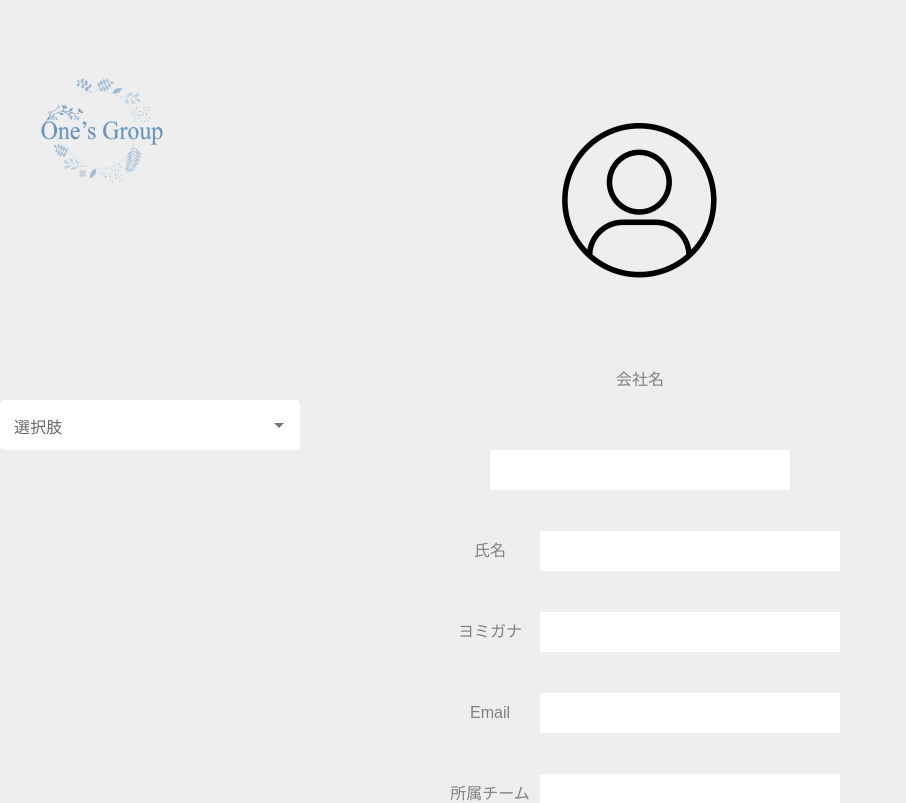
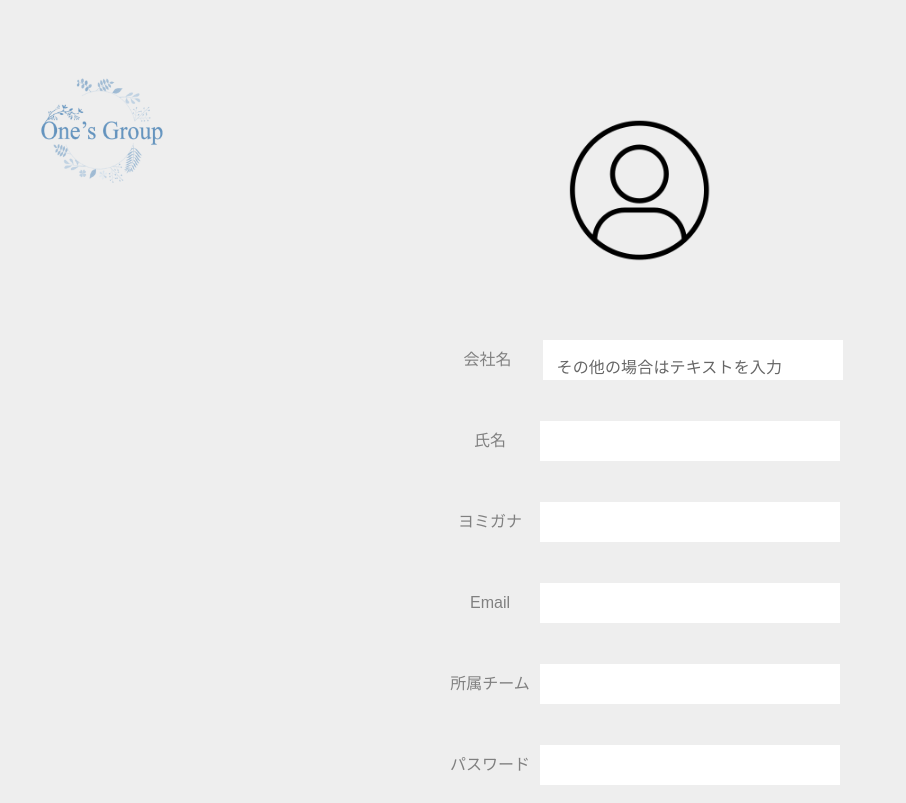
Before and after one commit to YokoiMinami/ones_attendance_windows, a React (Create React App) app in the folder user-management-Yokoi/fe/: page /new_account in a window 1280 px wide. Shown: the top 803 px of the page, without its empty margins (0-906 px from the left). Built offline with nearby package versions, Linux system fonts and the light colour scheme.

Commit message:
会社名プルダウン実装

```diff
--- a/user-management-Yokoi/fe/src/components/NewAccount/NewAccountAfter.js
+++ b/user-management-Yokoi/fe/src/components/NewAccount/NewAccountAfter.js
@@ -43,22 +43,18 @@ const NewAccountAfter = () => {
         <img src={AccountLogo} alt="Account" style={{ width: '200px', height: '200px', objectFit: 'cover' }} />
       </div>
       <p id='account_after_text'> アカウント登録が完了しました！</p>
-        <div class="new_container">
-          <div class="new_row">
-              <div class="label">ID:</div>
-              <div class="value">{userData.id}</div>
+        <div className="new_container">
+          <div className="new_row">
+              <div className="label">ID:</div>
+              <div className="value">{userData.id}</div>
           </div>
-          <div class="new_row">
-              <div class="label">氏名:</div>
-              <div class="value">{userData.fullname}</div>
+          <div className="new_row">
+              <div className="label">氏名:</div>
+              <div className="value">{userData.fullname}</div>
           </div>
-          <div class="new_row">
-              <div class="label">Email:</div>
-              <div class="value">{userData.email}</div>
-          </div>
-          <div class="new_row">
-              <div class="label">電話番号:</div>
-              <div class="value">{userData.phone}</div>
+          <div className="new_row">
+              <div className="label">Email:</div>
+              <div className="value">{userData.email}</div>
           </div>
             <Button onClick={handleClick1} className='after_button'>ログインページ</Button>
       </div>
--- a/user-management-Yokoi/fe/src/components/NewAccount/NewAccountPage.js
+++ b/user-management-Yokoi/fe/src/components/NewAccount/NewAccountPage.js
@@ -9,20 +9,27 @@ import { TextField, Autocomplete } from '@mui/material';
 const NewAccountPage = (props) => {
 
   const options = [
-    { label: 'Option 1', value: '1' },
-    { label: 'Option 2', value: '2' },
-    { label: 'Option 3', value: '3' },
+    { label: 'OBM', value: 'OBM' },
+    { label: 'OCF', value: 'OCF' },
+    { label: 'QFW', value: 'QFW' },
+    { label: 'QAT', value: 'QAT' },
+    { label: 'QTR', value: 'QTR' },
+    { label: 'QRL', value: 'QRL' },
+    { label: 'VQT', value: 'VQT' },
+    { label: 'QON', value: 'QON' },
+    { label: 'QFL', value: 'QFL' },
+    { label: 'QCT', value: 'QCT' },
   ];
 
   const [company_state, setCompanyState] = React.useState({ company: '' });
 
-  const companyOnChange = (event) => {
-    setState({ ...state, [event.target.name]: event.target.value });
+  const companyOnChange = (event, value) => {
+    setCompanyState({ company: value ? value.label : '' });
   };
 
   const [state, setState] = useState({
     id: 0,
-    company: '',
+    // company: '',
     fullname: '',
     kananame: '',
     email: '',
@@ -40,7 +47,7 @@ const NewAccountPage = (props) => {
 
   const validateForm = () => {
     const newErrors = {};
-    if (!state.company) newErrors.company = '会社名を入力してください';
+    if (!company_state.company) newErrors.company = '会社名を入力してください';
     if (!state.fullname) newErrors.fullname = '氏名を入力してください';
     if (!state.kananame) newErrors.kananame = 'ヨミガナを入力してください';
     if (!state.email) {
@@ -48,7 +55,7 @@ const NewAccountPage = (props) => {
     } else if (!/\S+@\S+\.\S+/.test(state.email)) {
       newErrors.email = '有効なEmailを入力してください';
     }
-    if (!state.team) newErrors.phone = '所属するチームを入力してください';
+    if (!state.team) newErrors.team = '所属するチームを入力してください';
     if (!state.password) newErrors.password = 'パスワードを入力してください';
     return newErrors;
   };
@@ -66,10 +73,13 @@ const NewAccountPage = (props) => {
         'Content-Type': 'application/json'
       },
       body: JSON.stringify({
+        company: company_state.company,
         fullname: state.fullname,
+        kananame: state.kananame,
         email: state.email,
-        phone: state.phone,
-        password: state.password
+        team: state.team,
+        password: state.password,
+        authority:state.authority
       })
     })
       .then(response => response.json())
@@ -95,30 +105,41 @@ const NewAccountPage = (props) => {
         <img src={OnesLogo} alt="Ones" style={{ width: '150px', height: '150px', objectFit: 'cover' }} />
       </div>
       <div id='new_account_logo'>
-        <img src={AccountLogo} alt="Account" style={{ width: '200px', height: '200px', objectFit: 'cover' }} />
+        <img src={AccountLogo} alt="Account" style={{ width: '180px', height: '180px', objectFit: 'cover' }} />
       </div>
       <Form onSubmit={submitFormAdd} className='new_account_form'>
         <FormGroup>
-          <label htmlFor="company" className='new_account_label'>会社名</label>
+        <div style={{ display: 'flex', justifyContent: 'center', alignItems: 'center', height: '5vh' }}>
+      <label htmlFor="company" className='new_account_label' style={{ marginRight: '5px' }}>会社名</label>
       <Autocomplete
   options={options}
   getOptionLabel={(option) => option.label}
+  onChange={companyOnChange}
+  value={options.find(option => option.label === company_state.company) || null}
   renderInput={(params) => (
     <TextField
       {...params}
-          label="選択肢"
+      name="company"
+      id="company"
+      className='new_account_input'
+      label="その他の場合はテキストを入力"
+      onChange={onChange}
       sx={{
         '& .MuiOutlinedInput-root': {
           '& fieldset': {
-                borderColor: 'white',
+            borderColor: 'transparent', // ボーダーを透明に設定
           },
           '&:hover fieldset': {
-                borderColor: 'white',
+            borderColor: 'transparent', // ホバー時のボーダーを透明に設定
           },
           '&.Mui-focused fieldset': {
-                borderColor: 'white',
+            borderColor: 'transparent', // フォーカス時のボーダーを透明に設定
           },
-              height: '50px', // ここで高さを指定
+          height: '50px',
+          borderRadius: '0px', // 角を丸くしない
+        },
+        '& .MuiAutocomplete-endAdornment': {
+          display: 'none', // ドロップダウンアイコンを非表示
         },
       }}
     />
@@ -126,15 +147,18 @@ const NewAccountPage = (props) => {
   sx={{
     width: 300,
     backgroundColor: 'white',
-        borderRadius: '5px',
+    borderRadius: '0px', // 角を丸くしない
     '& .MuiInputBase-root': {
-          padding: '10px',
-          height: '45px', // ここで高さを指定
+      height: '40px',
+      borderBottom: 'none', // 下部のボーダーを削除
     },
   }}
 />
-          <input type="text" name="company" id="company" className='new_account_input' onChange={onChange} value={state.company || ''} />
-          <div className='new_error' id='name_error'>
+
+    </div>
+
+          {/* <input type="text" name="company" id="company" className='new_account_input' onChange={onChange} value={state.company || ''} /> */}
+          <div className='new_error' id='company_error'>
           {errors.company && <p className="error">{errors.company}</p>}
           </div>
         </FormGroup>
@@ -148,7 +172,7 @@ const NewAccountPage = (props) => {
         <FormGroup>
           <label htmlFor="kananame" className='new_account_label'>ヨミガナ</label>
           <input type="text" name="kananame" id="kananame" className='new_account_input' onChange={onChange} value={state.kananame || ''} />
-          <div className='new_error' id='name_error'>
+          <div className='new_error' id='kananame_error'>
           {errors.kananame && <p className="error">{errors.kananame}</p>}
           </div>
         </FormGroup>
--- a/user-management-Yokoi/fe/src/index.css
+++ b/user-management-Yokoi/fe/src/index.css
@@ -129,6 +129,10 @@ html {
 
 #name_error {
   margin-right: 20px;
+}
+
+#team_error {
+  margin-left: 50px;
 }
 
 #email_error {
```
Also changed, not shown: 1 other file (tests, documents, lock files or other folders). Lines whose indentation alone changed are shown as unchanged.
